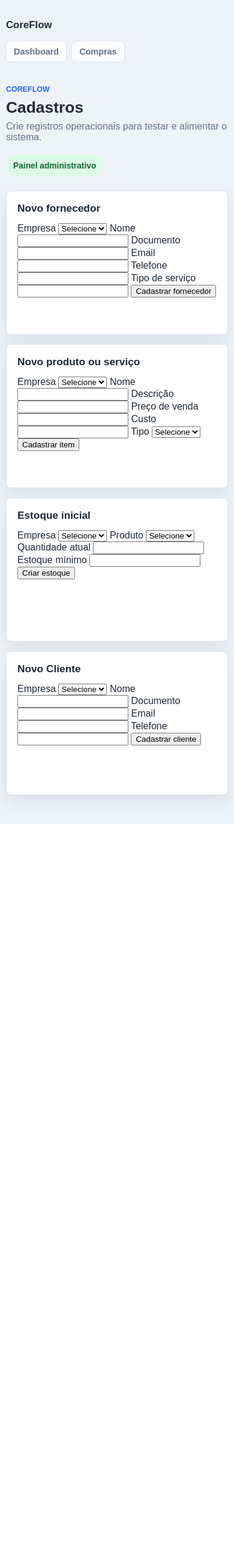
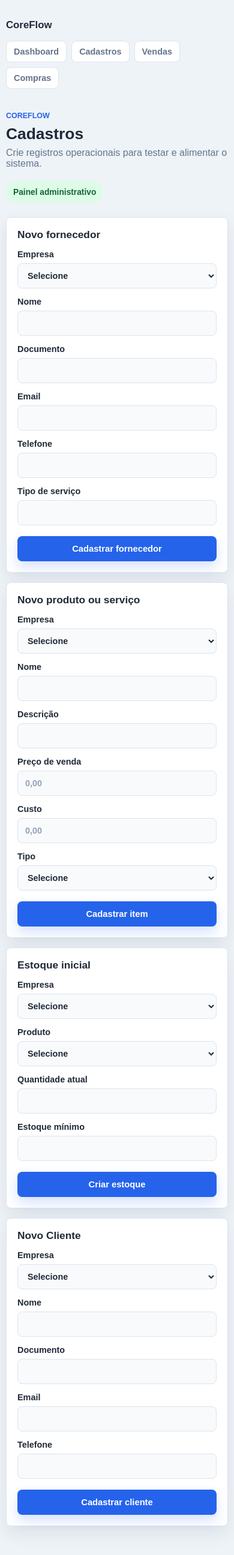
Before and after one commit to Isabella-Roder/COREFLOW, a Flask app: page /cadastros in a window 390 px wide. Shown: the whole page at 60% size. Before the commit the page ends 1374 px from the top, so only its background shows below. Run offline with Flask 3, Linux system fonts and the light colour scheme; data that the repository does not hold is empty.

Commit message:
Adiciona a tela de vendas e cadastros

```diff
--- a/frontend-flask/app.py
+++ b/frontend-flask/app.py
@@ -2,12 +2,14 @@ from flask import Flask, render_template
 from routes.dashboard_route import dashboard_bp
 from routes.compras_route import compra_bp
 from routes.cadastros_route import cadastro_bp
+from routes.vendas_route import vendas_bp
 
 app = Flask(__name__)
 
 app.register_blueprint(dashboard_bp)
 app.register_blueprint(compra_bp)
 app.register_blueprint(cadastro_bp)
+app.register_blueprint(vendas_bp)
 
 
 if __name__ == "__main__" :
--- a/frontend-flask/routes/cadastros_route.py
+++ b/frontend-flask/routes/cadastros_route.py
@@ -2,6 +2,12 @@ from flask import render_template, redirect, Blueprint, request
 from services.api_service import buscar_lista, enviar_dados
 
 cadastro_bp = Blueprint("cadastros", __name__)
+
+def normalizar_valor(valor):
+    if not valor:
+        return 0
+
+    return float(valor.replace(".", "").replace(",", "."))
 
 @cadastro_bp.route("/cadastros")
 def cadastros() :
@@ -31,8 +37,8 @@ def cadastrar_produtoServico() :
     dados = {
         "nome": request.form.get("nome"),
         "descricao": request.form.get("descricao"),
-        "precoVenda": request.form.get("precoVenda"),
-        "custo": request.form.get("custo"),
+        "precoVenda": normalizar_valor(request.form.get("precoVenda")),
+        "custo": normalizar_valor(request.form.get("custo")),
         "tipo": request.form.get("tipo"),
         "ativo": True,
         "empresa": {
--- /dev/null
+++ b/frontend-flask/static/forms.js
@@ -0,0 +1,34 @@
+function formatarMoeda(valor) {
+    const somenteNumeros = valor.replace(/\D/g, "");
+
+    if (!somenteNumeros) {
+        return "";
+    }
+
+    const numero = Number(somenteNumeros) / 100;
+
+    return numero.toLocaleString("pt-BR", {
+        minimumFractionDigits: 2,
+        maximumFractionDigits: 2
+    });
+}
+
+function moedaParaDecimal(valor) {
+    return valor
+        .replace(/\./g, "")
+        .replace(",", ".");
+}
+
+document.querySelectorAll(".money-input").forEach((input) => {
+    input.addEventListener("input", () => {
+        input.value = formatarMoeda(input.value);
+    });
+});
+
+document.querySelectorAll("form").forEach((form) => {
+    form.addEventListener("submit", () => {
+        form.querySelectorAll(".money-input").forEach((input) => {
+            input.value = moedaParaDecimal(input.value);
+        });
+    });
+});
--- a/frontend-flask/static/style.css
+++ b/frontend-flask/static/style.css
@@ -399,3 +399,76 @@ td:last-child {
         flex-direction: column;
     }
 }
+.form-card {
+    display: grid;
+    gap: 14px;
+    margin-top: 12px;
+}
+
+.form-card label {
+    display: grid;
+    gap: 7px;
+    color: var(--text);
+    font-size: 0.9rem;
+    font-weight: 700;
+}
+
+.form-card input,
+.form-card select {
+    width: 100%;
+    min-height: 42px;
+    padding: 10px 12px;
+    border: 1px solid var(--line);
+    border-radius: 8px;
+    background: var(--surface-soft);
+    color: var(--text);
+    font: inherit;
+    outline: none;
+    transition: border-color 0.18s ease, box-shadow 0.18s ease, background 0.18s ease;
+}
+
+.form-card input:focus,
+.form-card select:focus {
+    border-color: var(--primary);
+    background: #ffffff;
+    box-shadow: 0 0 0 3px rgba(37, 99, 235, 0.14);
+}
+
+.form-card input::placeholder {
+    color: #94a3b8;
+}
+
+.form-card button {
+    justify-self: flex-start;
+    min-height: 42px;
+    margin-top: 4px;
+    padding: 10px 16px;
+    border: 0;
+    border-radius: 8px;
+    background: var(--primary);
+    color: #ffffff;
+    font: inherit;
+    font-size: 0.92rem;
+    font-weight: 800;
+    cursor: pointer;
+    box-shadow: 0 10px 20px rgba(37, 99, 235, 0.18);
+}
+
+.form-card button:hover {
+    background: #1d4ed8;
+}
+
+.form-card button:active {
+    transform: translateY(1px);
+}
+
+.panel .form-card + .form-card {
+    margin-top: 18px;
+}
+
+@media (max-width: 640px) {
+    .form-card button {
+        width: 100%;
+        justify-self: stretch;
+    }
+}
--- a/frontend-flask/templates/base.html
+++ b/frontend-flask/templates/base.html
@@ -13,6 +13,8 @@
 
             <div class="nav-links">
                 <a href="/">Dashboard</a>
+                <a href="/cadastros">Cadastros</a>
+                <a href="/vendas">Vendas</a>
                 <a href="/compras">Compras</a>
             </div>
         </nav>
@@ -21,5 +23,7 @@
 
         {% block content %}{% endblock %}
     </main>
+
+    <script src="{{ url_for('static', filename='forms.js') }}"></script>
 </body>
 </html>
--- a/frontend-flask/templates/cadastros.html
+++ b/frontend-flask/templates/cadastros.html
@@ -85,12 +85,12 @@
 
             <label>
                 Preço de venda
-                <input type="number" name="precoVenda" step="0.01" min="0" required>
+                <input type="text" name="precoVenda" class="money-input" inputmode="decimal" step="0.01" min="0" placeholder="0,00" required>
             </label>
 
             <label>
                 Custo
-                <input type="number" name="custo" step="0.01" min="0" required>
+                <input type="text" name="custo" class="money-input" inputmode="decimal" step="0.01" min="0" placeholder="0,00" required>
             </label>
 
             <label>
```
Also changed, not shown: frontend-flask/routes/vendas_route.py (added, +64 -0 lines), frontend-flask/templates/vendas.html (added, +149 -0 lines).
